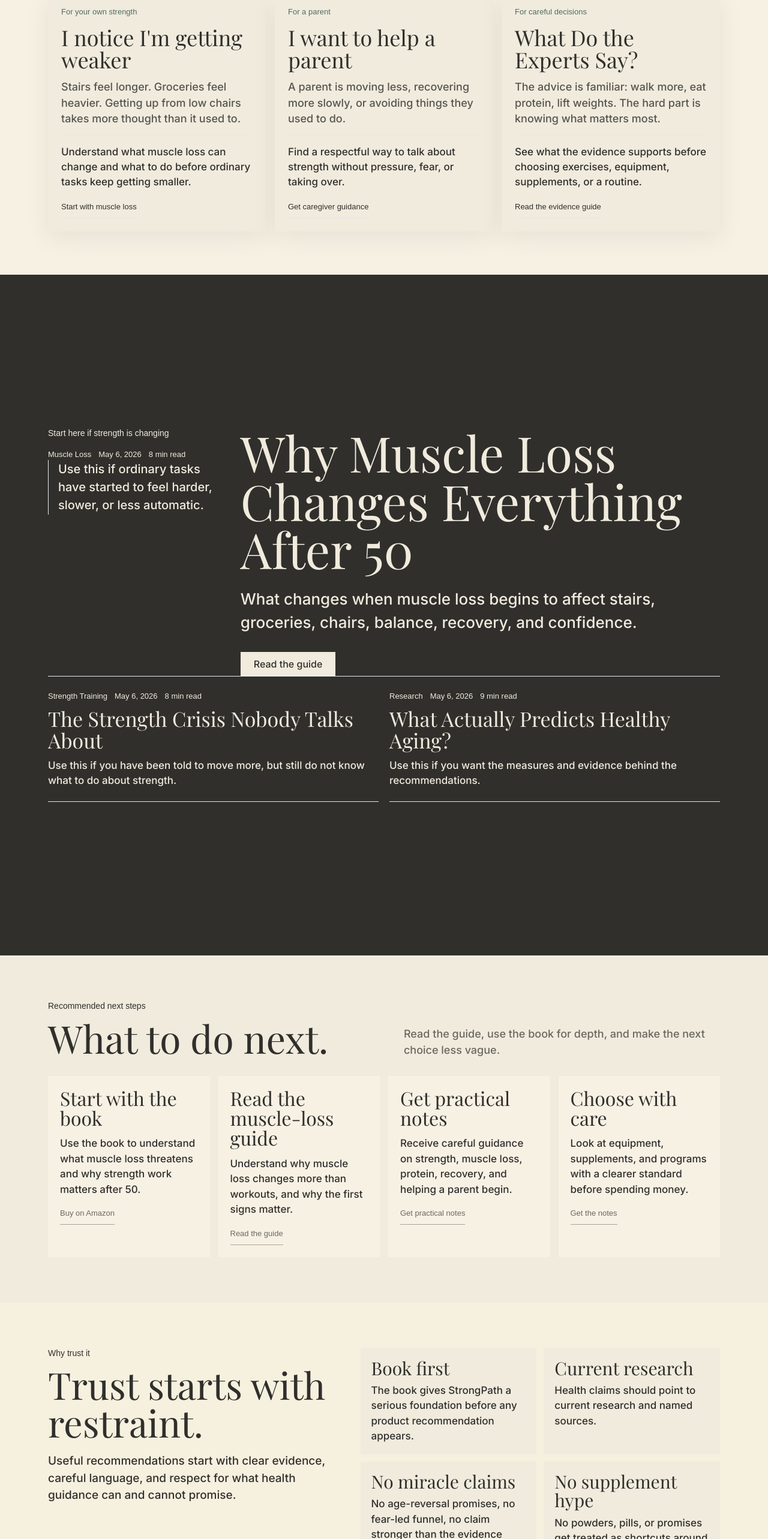
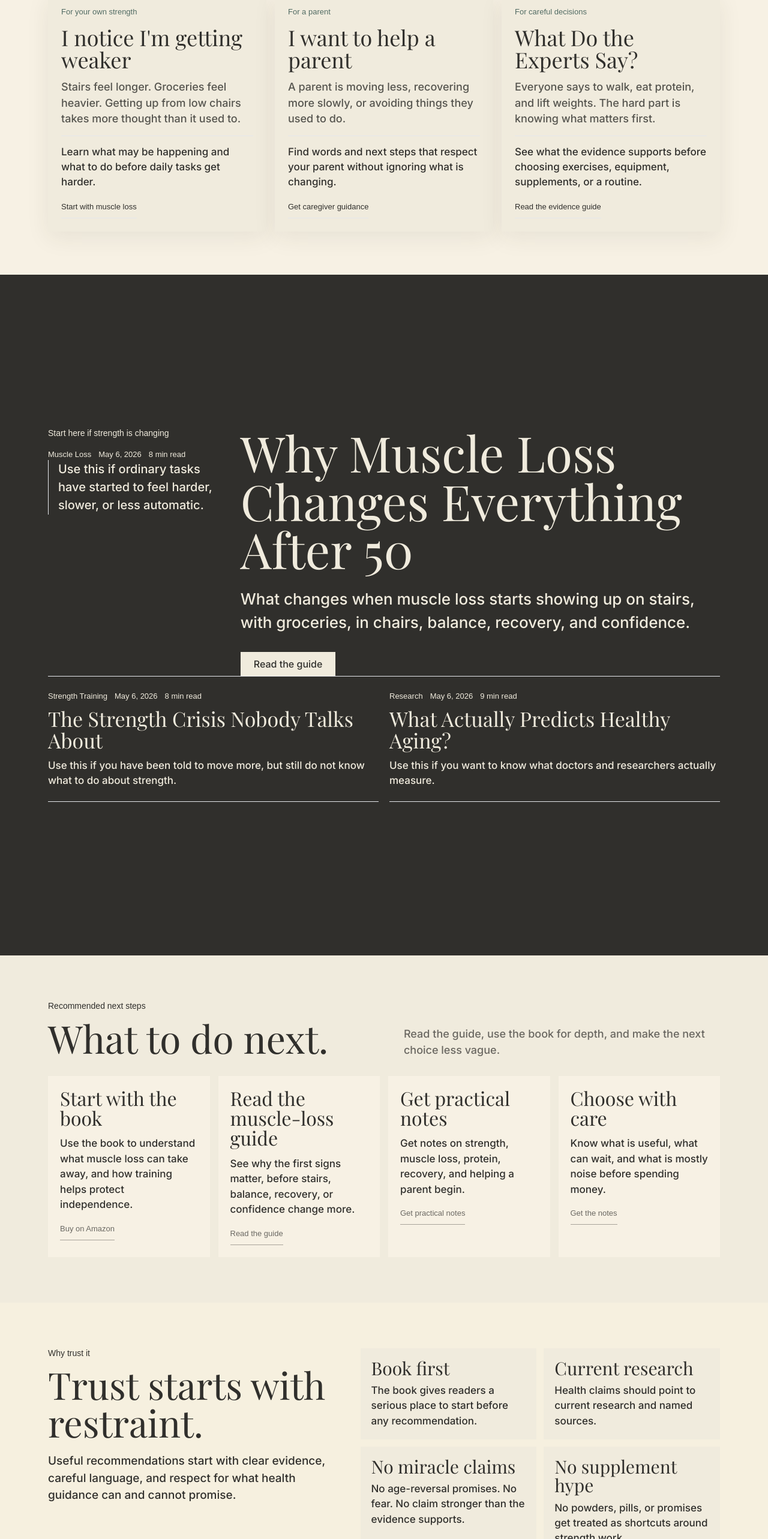
Before and after one commit to JPCWooJ/strongpath, a Next.js app: page / in a window 1280 px wide. Shown: the part 1260-3826 px from the top of the page at 60% size. Built offline with nearby package versions, Linux system fonts and the light colour scheme; no server answers.

Commit message:
Refine homepage editorial copy

```diff
--- a/app/(marketing)/page.tsx
+++ b/app/(marketing)/page.tsx
@@ -9,11 +9,11 @@ import { EmailForm } from './EmailForm'
 export const metadata: Metadata = {
   title: 'StrongPath - Evidence-based strength for adults 55+',
   description:
-    'Research-grounded strength guidance, books, guides, and practical pathways for adults and families facing age-related muscle loss.',
+    'Book-led strength guidance for adults and families facing muscle loss after 50.',
   openGraph: {
     title: 'StrongPath - Evidence-based strength for adults 55+',
     description:
-      'Find your starting point for strength, independence, caregiving, and evidence-based action after 50.',
+      'Start with muscle loss, strength, caregiving, and practical action after 50.',
     type: 'website',
   },
 }
@@ -22,11 +22,11 @@ const bookCoverUrl = '/images/choosing-the-strongpath-cover.jpg'
 
 const homepageExcerptOverrides: Record<string, string> = {
   'why-muscle-loss-changes-everything-after-50':
-    'What changes when muscle loss begins to affect stairs, groceries, chairs, balance, recovery, and confidence.',
+    'What changes when muscle loss starts showing up on stairs, with groceries, in chairs, balance, recovery, and confidence.',
   'the-strength-crisis-nobody-talks-about':
-    'Why walking matters, why it is not enough by itself, and where real strength work enters the picture.',
+    'Why walking helps, where it falls short, and what strength training adds.',
   'what-actually-predicts-healthy-aging':
-    'The functional measures that tell a clearer story than vague healthy-aging advice.',
+    'Grip strength, gait speed, and the simple tests that reveal more than vague aging advice.',
 }
 
 const articleUseCases: Record<string, string> = {
@@ -35,7 +35,7 @@ const articleUseCases: Record<string, string> = {
   'the-strength-crisis-nobody-talks-about':
     'Use this if you have been told to move more, but still do not know what to do about strength.',
   'what-actually-predicts-healthy-aging':
-    'Use this if you want the measures and evidence behind the recommendations.',
+    'Use this if you want to know what doctors and researchers actually measure.',
 }
 
 const featuredArticles = featuredFlagshipArticles.map((article) => ({
@@ -55,7 +55,7 @@ const startingPoints = [
     eyebrow: 'For your own strength',
     title: "I notice I'm getting weaker",
     pain: 'Stairs feel longer. Groceries feel heavier. Getting up from low chairs takes more thought than it used to.',
-    promise: 'Understand what muscle loss can change and what to do before ordinary tasks keep getting smaller.',
+    promise: 'Learn what may be happening and what to do before daily tasks get harder.',
     href: '/blog/why-muscle-loss-changes-everything-after-50',
     action: 'Start with muscle loss',
   },
@@ -63,14 +63,14 @@ const startingPoints = [
     eyebrow: 'For a parent',
     title: 'I want to help a parent',
     pain: 'A parent is moving less, recovering more slowly, or avoiding things they used to do.',
-    promise: 'Find a respectful way to talk about strength without pressure, fear, or taking over.',
+    promise: 'Find words and next steps that respect your parent without ignoring what is changing.',
     href: '/waitlist',
     action: 'Get caregiver guidance',
   },
   {
     eyebrow: 'For careful decisions',
     title: 'What Do the Experts Say?',
-    pain: 'The advice is familiar: walk more, eat protein, lift weights. The hard part is knowing what matters most.',
+    pain: 'Everyone says to walk, eat protein, and lift weights. The hard part is knowing what matters first.',
     promise: 'See what the evidence supports before choosing exercises, equipment, supplements, or a routine.',
     href: '/blog/the-strength-crisis-nobody-talks-about',
     action: 'Read the evidence guide',
@@ -80,25 +80,25 @@ const startingPoints = [
 const nextSteps = [
   {
     title: 'Start with the book',
-    copy: 'Use the book to understand what muscle loss threatens and why strength work matters after 50.',
+    copy: 'Use the book to understand what muscle loss can take away, and how training helps protect independence.',
     action: 'Buy on Amazon',
     href: 'amazon',
   },
   {
     title: 'Read the muscle-loss guide',
-    copy: 'Understand why muscle loss changes more than workouts, and why the first signs matter.',
+    copy: 'See why the first signs matter, before stairs, balance, recovery, or confidence change more.',
     action: 'Read the guide',
     href: '/blog/why-muscle-loss-changes-everything-after-50',
   },
   {
     title: 'Get practical notes',
-    copy: 'Receive careful guidance on strength, muscle loss, protein, recovery, and helping a parent begin.',
+    copy: 'Get notes on strength, muscle loss, protein, recovery, and helping a parent begin.',
     action: 'Get practical notes',
     href: '/waitlist',
   },
   {
     title: 'Choose with care',
-    copy: 'Look at equipment, supplements, and programs with a clearer standard before spending money.',
+    copy: 'Know what is useful, what can wait, and what is mostly noise before spending money.',
     action: 'Get the notes',
     href: '/waitlist',
   },
@@ -107,7 +107,7 @@ const nextSteps = [
 const trustSignals = [
   {
     title: 'Book first',
-    copy: 'The book gives StrongPath a serious foundation before any product recommendation appears.',
+    copy: 'The book gives readers a serious place to start before any recommendation.',
   },
   {
     title: 'Current research',
@@ -115,7 +115,7 @@ const trustSignals = [
   },
   {
     title: 'No miracle claims',
-    copy: 'No age-reversal promises, no fear-led funnel, no claim stronger than the evidence supports.',
+    copy: 'No age-reversal promises. No fear. No claim stronger than the evidence supports.',
   },
   {
     title: 'No supplement hype',
@@ -139,16 +139,16 @@ const productPath = [
     action: 'Browse guides',
   },
   {
-    stage: 'For structure',
+    stage: 'For a plan',
     title: 'Strength plans',
-    copy: 'Use the guidance to ask better questions, avoid vague routines, and choose a plan that fits real life.',
+    copy: 'Ask better questions, avoid vague routines, and choose training that fits real life.',
     href: '/waitlist',
     action: 'Get practical notes',
   },
   {
-    stage: 'For decisions',
+    stage: 'For equipment',
     title: 'Tools',
-    copy: 'Learn which training supports deserve attention, which can wait, and which are mostly distraction.',
+    copy: 'Learn which training supports are worth attention, which can wait, and which are mostly distraction.',
     href: '/waitlist',
     action: 'Get tool guidance',
   },
```
